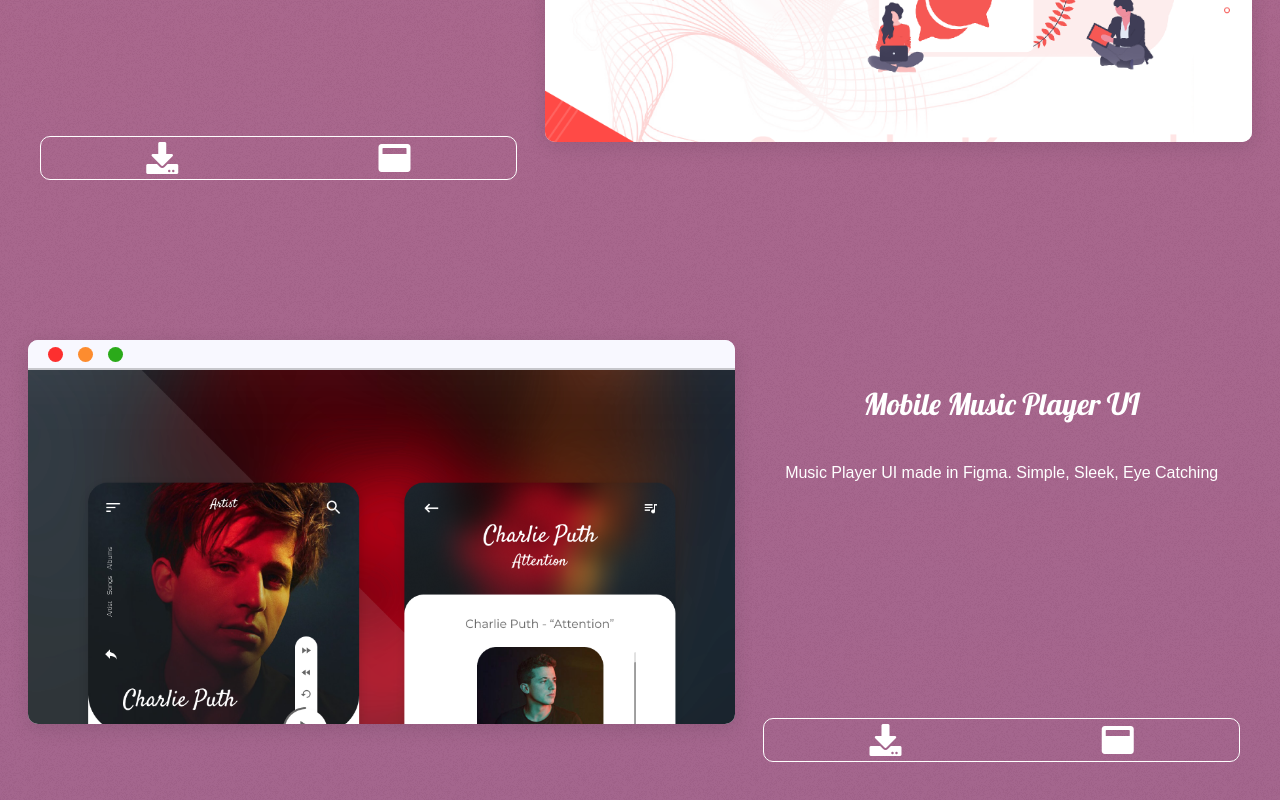
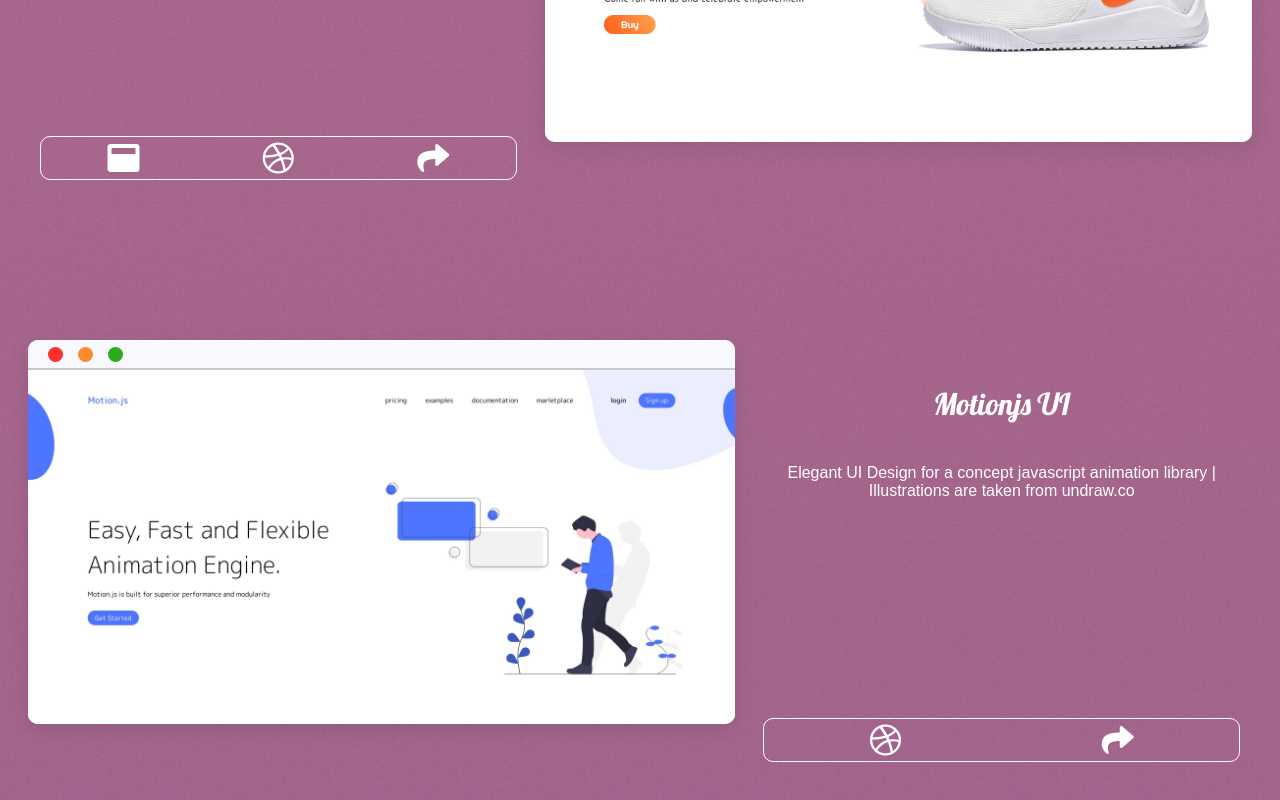
Before and after one commit to anuraghazra/anuraghazra.github.io-old-react, a React (Create React App) app: page /#intro in a window 1280 px wide. Shown: the part 8600-9400 px from the top of the page. Built offline with nearby package versions, Linux system fonts and the light colour scheme; no server answers; a web font is replaced by a local one.

Commit message:
improved concepts section | added dribble links and changed jsondata

```diff
--- a/src/components/Concepts/Concepts.js
+++ b/src/components/Concepts/Concepts.js
@@ -14,7 +14,6 @@
 
   handleClick = (e) => {
     if (e.target.tagName === 'IMG') {
-      console.log(e.target.src);
       this.setState({ lightbox_image: e.target.src });
       this.setState((prev) => { return { lightbox_open: !prev.lightbox_open } });
     }
@@ -37,15 +36,19 @@
 
         {
           jsonData.map((data, i) => {
+            let sharelink = data.links.dribbble ?
+            "http://www.facebook.com/sharer.php?u=" + data.links.dribbble :
+            "http://www.facebook.com/sharer.php?u=https://anuraghazra.github.io/" + data.links.image
             return (
               <GenericProject key={i}
                 handleClick={this.handleClick}
                 rowReverse={(i % 2) ? false : true}
                 title={data.title}
-                image={true}
+                image={data.links.image}
                 links={{
-                  demo: data.links.image,
-                  download: data.links.image
+                  demo: data.links.demo,
+                  dribbble: data.links.dribbble,
+                  share: sharelink
                 }}
               >
                 <p>{data.brief}</p>
--- a/src/components/Concepts/jsonData.json
+++ b/src/components/Concepts/jsonData.json
@@ -1,65 +1,92 @@
 [
+  {
+    "title": "Nike HyperAce UI",
+    "brief": "Nike hyperace 2 UI Design | nikehyperace.surge.sh is created with Reactjs",
+    "links": {
+      "image": "./static/img/webui_nike_hyperace_low.jpg",
+      "dribbble": "https://dribbble.com/shots/6408956-Nike-HyperAce2-UI-Design",
+      "demo": "https://nikehyperace.surge.sh"
+    }
+  },
+  {
+    "title": "Motionjs UI ",
+    "brief": "Elegant UI Design for a concept javascript animation library | Illustrations are taken from undraw.co",
+    "links": {
+      "image": "./static/img/webui_motionjs_low.jpg",
+      "dribbble": "https://dribbble.com/shots/6387522-Modern-Web-UI"
+    }
+  },
   {
     "title": "AskBuddie Web UI",
     "brief": "AskBuddie is a tech community growing in nepal. and as a member of the askbuddie i encouraged to design this landing page UI",
     "links": {
-      "image": "./static/img/webui_askbuddie_site.png"
+      "image": "./static/img/webui_askbuddie_site.png",
+      "dribbble": "https://dribbble.com/shots/6451521-AskBuddie-Web-UI"
     }
   },
   {
     "title": "Mobile Music Player UI",
     "brief": "Music Player UI made in Figma. Simple, Sleek, Eye Catching",
     "links": {
-      "image": "./static/img/webui_musicplayer.png"
+      "image": "./static/img/webui_musicplayer.png",
+      "dribbble": "https://dribbble.com/shots/6367705-Music-Player-UI"
     }
   },
   {
     "title": "AskBuddie Forum UI",
     "brief": "I made this mobile UI in figma which makes the design process very easy. another AskBuddie UI",
     "links": {
-      "image": "./static/img/webui_askbuddie_forum.png"
+      "image": "./static/img/webui_askbuddie_forum.png",
+      "dribbble": "https://dribbble.com/shots/6451532-AskBuddie-Mobile-UI"
     }
   },
   {
     "title": "WebUI Captain Marvel",
     "brief": "Captain Marvel UI Design for Marvel Lovers. Made with PS",
     "links": {
-      "image": "./static/img/webui_captainmarvel_low.jpg"
+      "image": "./static/img/webui_captainmarvel_low.jpg",
+      "dribbble": "https://dribbble.com/shots/6367700-Captain-Marvel-UI"
     }
   },
   {
     "title": "WebUI Firewatch",
     "brief": "Design which feels right, this UI template is made for showing that illustrations and vivid colors can make your design look great",
     "links": {
-      "image": "./static/img/webui_firewatch_low.jpg"
+      "image": "./static/img/webui_firewatch_low.jpg",
+      "dribbble": "https://dribbble.com/shots/6451540-Fire-Watch-UI"
     }
   },
   {
     "title": "WebUI Nike",
     "brief": "Nike Zapatilla Legend is one of the best nike products out there, this ui is simple, minimal and sleek",
     "links": {
-      "image": "./static/img/webui_nike_low.jpg"
+      "image": "./static/img/webui_nike_low.jpg",
+      "dribbble": "https://dribbble.com/shots/6451547-Nike-Zapatilla-UI"
     }
   },
   {
     "title": "WebUI Nature",
     "brief": "Beauty of Nature, we can you nagative letter spacing to give users a better visual experience and which looks awesome, and provides a sleek and uniqe UI",
     "links": {
-      "image": "./static/img/webui_nature_low.jpg"
+      "image": "./static/img/webui_nature_low.jpg",
+      "dribbble": "https://dribbble.com/shots/6367693-Nature-UI"
     }
   },
   {
     "title": "WebUI Pagani",
     "brief": "Who doesn't love Speed, thats why Pagani Huyara comes in to play, combination of speed and customization gives buyers freedom over the super car.",
     "links": {
-      "image": "./static/img/webui_pagani_low.jpg"
+      "image": "./static/img/webui_pagani_low.jpg",
+      "dribbble": "https://dribbble.com/shots/6367673-Pagani-Huayra-UI"
     }
   },
   {
     "title": "WebUI Harley Devidson",
     "brief": "Legend of all time Harley Devidson, i created this design which provides users bold look of Harley Devidson V-Rod and all the background illustrations and color contrasts makes the design great.",
     "links": {
-      "image": "./static/img/webui_harley_low.jpg"
+      "image": "./static/img/webui_harley_low.jpg",
+      "dribbble": "https://dribbble.com/shots/6367654-Harley-Davidson-UI",
+      "demo": "http://harleydavidson.surge.sh"
     }
   },
   {
@@ -82,19 +109,5 @@
     "links": {
       "image": "./static/img/webui_indianfestivals_low.jpg"
     }
-  },
-  {
-    "title": "Save Tigers Template",
-    "brief": "One of my web templates which is designed with the mindset of saving bengal tigers in india. and we sould save tigers because if we dont stand for them they will not survive.",
-    "links": {
-      "image": "./static/img/webui_savetigers_low.jpg"
-    }
-  },
-  {
-    "title": "GreenVeg.in Template",
-    "brief": "GreenVeg.in is a 'Live A Green Life' template focusing on saving nature. this template can be used as a boilerplate to organizations which can make a defference. ",
-    "links": {
-      "image": "./static/img/webui_greenveg_low.jpg"
-    }
   }
 ]
--- a/src/components/Projects/GenericProject.js
+++ b/src/components/Projects/GenericProject.js
@@ -26,6 +26,12 @@
       )}
       {props.links.demo && (
         <IconLink source={props.links.demo} icon="fas fa-2x fa-window-maximize" />
+      )}
+      {props.links.dribbble && (
+        <IconLink source={props.links.dribbble} icon="fab fa-2x fa-dribbble" />
+      )}
+      {props.links.share && (
+        <IconLink source={props.links.share} icon="fas fa-2x fa-share" />
       )}
     </Row>
   )
@@ -81,8 +87,8 @@
           <Col xs={12} md={7}>
             <FakeBrowser
               hideNav={hideNav}
-              image={image}
-              url={links.demo}
+              image={Boolean(image)}
+              url={image ? image : links.demo}
             />
           </Col>
 
```
Also changed, not shown: public/static/img/webui_motionjs_low.jpg (added), public/static/img/webui_nike_hyperace_low.jpg (added).
